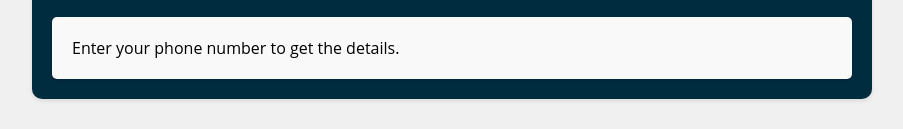
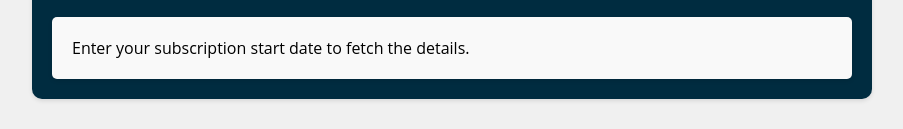
Before and after one commit to cardhoservices/cardho, a plain HTML site: page tracker/index.html in a window 1280 px wide. Shown: the part 239-368 px from the top of the page, without its empty margins (188-1091 px from the left). Drawn offline with Linux system fonts and the light colour scheme.

Commit message:
Update index.html

```diff
--- a/tracker/index.html
+++ b/tracker/index.html
@@ -17,7 +17,7 @@
         <button type="submit">Submit</button>
     </form>
     <div id="subscription-details">
-        Enter your phone number to get the details.
+        Enter your subscription start date to fetch the details.
     </div>
 </div>
 <script src="script.js"></script>
```
